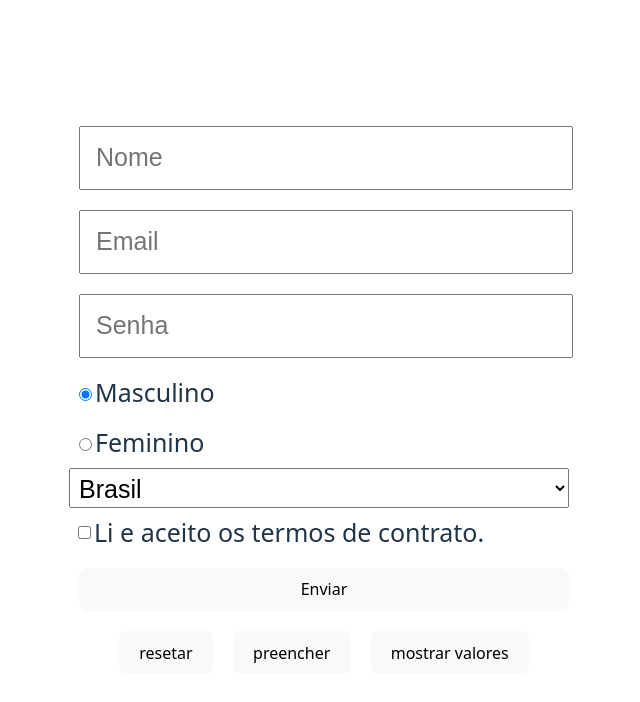
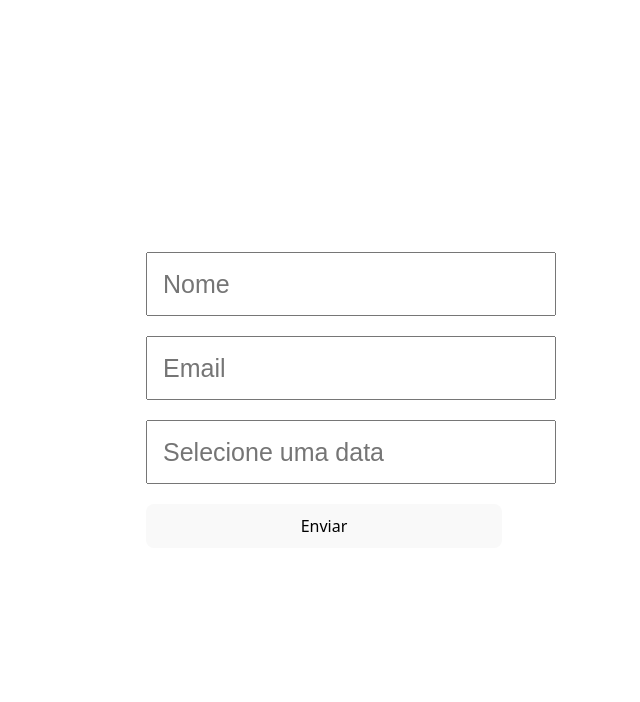
Before and after one commit to CastilhoY/ReactHookFormFundamentos, a React (Vite) app: page / in a window 1280 px wide. Shown: the top 702 px of the page, without its empty margins (316-956 px from the left). Built offline with nearby package versions, Linux system fonts and the light colour scheme.

Commit message:
feat: entendendo o uso do controller

```diff
--- a/package.json
+++ b/package.json
@@ -11,8 +11,10 @@
   },
   "dependencies": {
     "react": "^19.1.1",
+    "react-datepicker": "^8.7.0",
     "react-dom": "^19.1.1",
-    "react-hook-form": "^7.63.0"
+    "react-hook-form": "^7.63.0",
+    "react-select": "^5.10.2"
   },
   "devDependencies": {
     "@eslint/js": "^9.36.0",
--- a/src/App.tsx
+++ b/src/App.tsx
@@ -1,31 +1,25 @@
-import { useForm } from "react-hook-form";
+import { Controller, useForm } from "react-hook-form";
+import "react-datepicker/dist/react-datepicker.css";
+import DatePicker from "react-datepicker";
 import "./App.css";
 
 interface FormData {
   nome: string;
   email: string;
-  senha: string;
-  sexo: string;
-  pais: string;
-  termos: boolean;
+  data: Date | null;
 }
 
 function App() {
   const {
     register,
+    control,
+    formState: { errors },
     handleSubmit,
-    reset,
-    getValues,
-    setValue,
-    formState: { errors },
   } = useForm<FormData>({
     defaultValues: {
       nome: "",
       email: "",
-      senha: "",
-      sexo: "Masculino",
-      pais: "Brasil",
-      termos: false,
+      data: null,
     },
   });
 
@@ -33,97 +27,41 @@ function App() {
     console.log(data);
   };
 
-  function resetar() {
-    return reset();
-  }
-
-  function preencher() {
-    setValue("nome", "Yãry");
-    setValue("sexo", "Masculino");
-    setValue("pais", "Brasil");
-    setValue("termos", true);
-  }
-
-  function mostrarValores() {
-    const valores = getValues();
-    console.log(valores);
-  }
-
   return (
     <>
       <form className="form" onSubmit={handleSubmit(enviarDados)}>
+
         <input
+          {...register("nome", { required: "Nome obrigatorio" })}
           type="text"
           placeholder="Nome"
           className="inputText"
-          {...register("nome", { required: "O nome é Obrigatório" })}
         />
-        {errors.nome && <p style={{ color: "red" }}>{errors.nome.message}</p>}
+        <p>{errors.nome?.message}</p>
 
         <input
+          {...register("email")}
           type="email"
           placeholder="Email"
           className="inputText"
-          {...register("email", {
-            required: "O email é Obrigatório",
-            pattern: {
-              value: /^[a-zA-Z0-9._%+-]+@[a-zA-Z0-9.-]+\.[a-zA-Z]{2,}$/,
-              message: "Email Inválido",
-            },
-          })}
         />
-        {errors.email && <p style={{ color: "red" }}>{errors.email.message}</p>}
 
-        <input
-          type="password"
-          placeholder="Senha"
-          className="inputText"
-          {...register("senha", {
-            required: "A Senha é Obrigatória",
-            minLength: {
-              value: 6,
-              message: "Mínimo 6 Caracteres"
-            }
-          })}
+        <Controller
+          name="data"
+          control={control}
+          render={({ field }) => (
+            <DatePicker
+              placeholderText="Selecione uma data"
+              onChange={(date) => field.onChange(date)}
+              selected={field.value}
+              dateFormat="dd/MM/yyyy"
+              className="inputText"
+            />
+          )}
         />
-        {errors.senha && <p style={{ color: "red" }}>{errors.senha.message}</p>}
-
-        <div className="radio-group">
-          <input
-            type="radio"
-            id="masculino"
-            {...register("sexo")}
-            value="Masculino"
-          />
-          <label htmlFor="masculino">Masculino</label>
-        </div>
-
-        <div className="radio-group">
-          <input
-            type="radio"
-            id="feminino"
-            {...register("sexo")}
-            value="Feminino"
-          />
-          <label htmlFor="feminino">Feminino</label>
-        </div>
-
-        <select className="radio-group" {...register("pais")}>
-          <option value="Brasil">Brasil</option>
-          <option value="Portugal">Portugal</option>
-          <option value="Espanha">Espanha</option>
-        </select>
-
-        <div className="radio-group">
-          <input type="checkbox" id="termo" {...register("termos")} />
-          <label htmlFor="termo">Li e aceito os termos de contrato.</label>
-        </div>
 
         <button type="submit">Enviar</button>
       </form>
-      <button onClick={resetar}>resetar</button>
-      <button onClick={preencher}>preencher</button>
-      <button onClick={mostrarValores}>mostrar valores</button>
     </>
   );
 }
```
Also changed, not shown: 1 other file (tests, documents, lock files or other folders).
